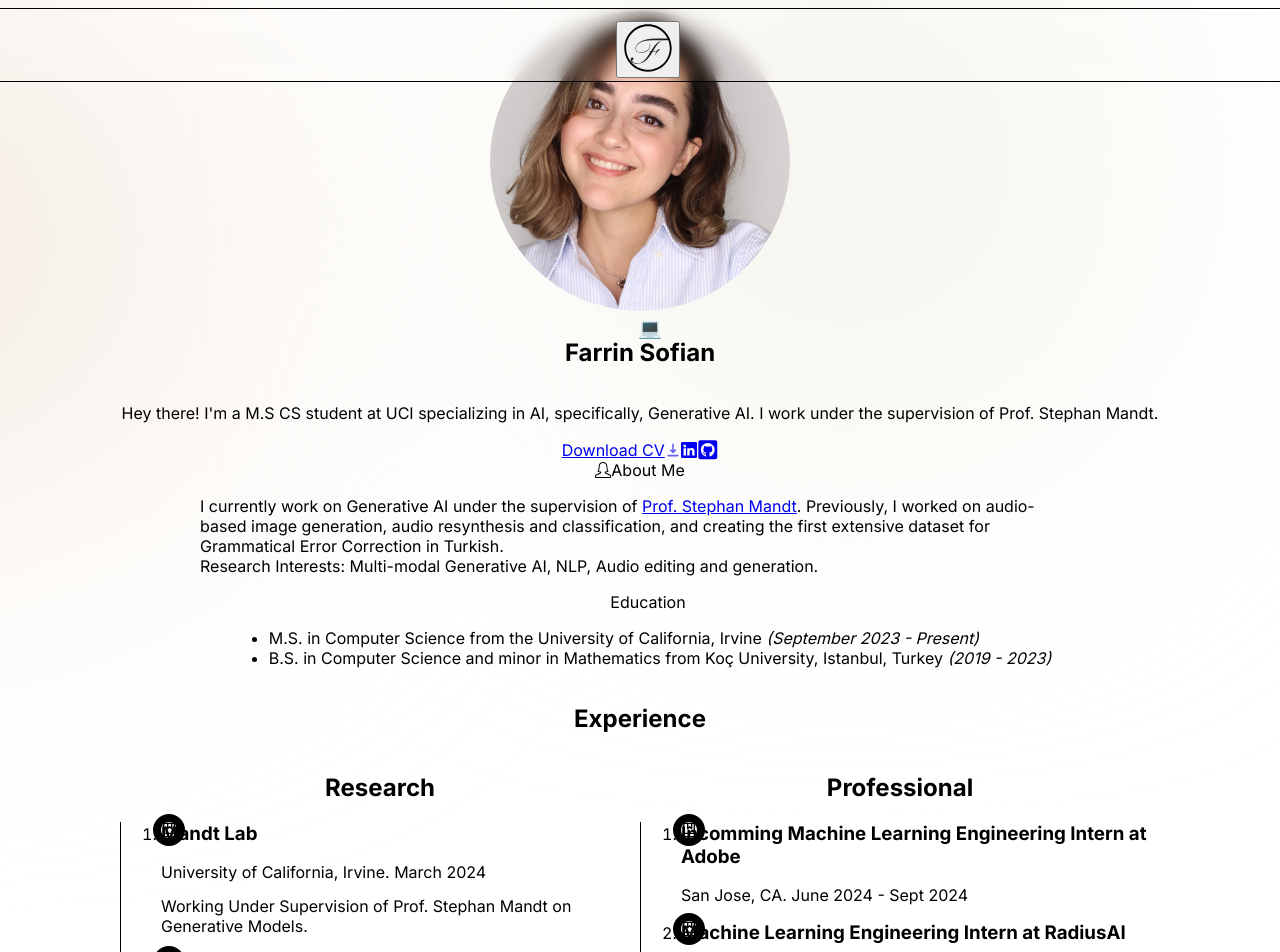
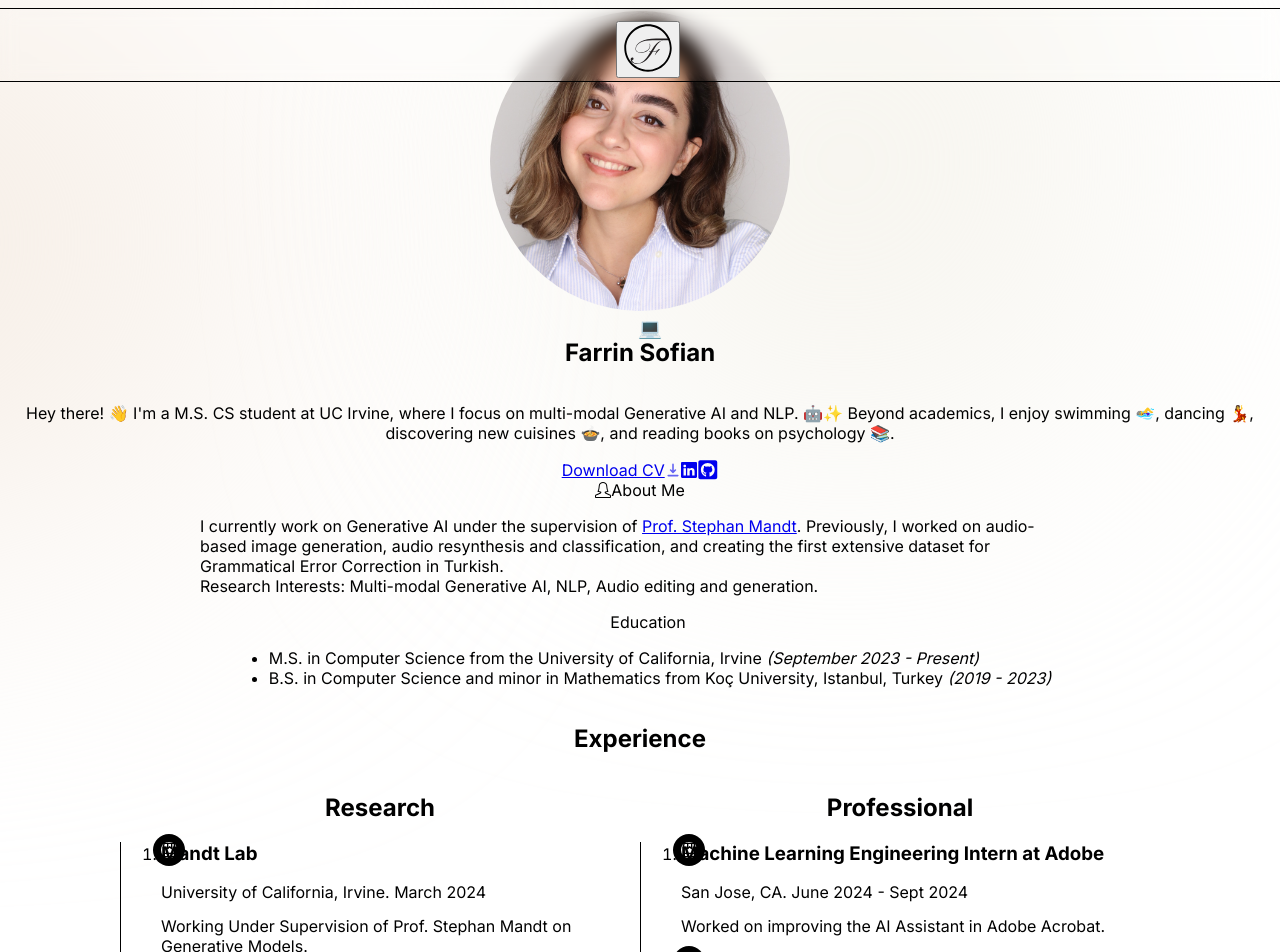
Before and after one commit to farrinfedra/fedra-portfolio, a Next.js app: page / in a window 1280 px wide. Shown: the top 952 px of the page. Built offline with nearby package versions, Linux system fonts and the light colour scheme; some icons are missing.

Commit message:
update internship

```diff
--- a/components/intro.tsx
+++ b/components/intro.tsx
@@ -65,8 +65,13 @@ export default function Intro() {
           <span>Farrin Sofian</span>
         </motion.h1>
         <p className="text-2xl leading-10 tracking-tight text-slate-900 mt-4 md:text-xl">
-          Hey there! I'm a M.S CS student at UCI specializing in AI, specifically, Generative AI.
-          I work under the supervision of Prof. Stephan Mandt.
+          {/* Hey there! I'm a M.S CS student at UC Irvine.
+          My research and interest are on multi-modal Generative AI and NLP. In my free time, I enjoy swimming and dancing,
+          discovering new cuisines and reading about psychology. */}
+          Hey there! 👋
+          I'm a M.S. CS student at UC Irvine, where I focus on multi-modal Generative AI and NLP. 🤖✨
+          Beyond academics, I enjoy swimming 🏊‍♀️, dancing 💃, discovering new cuisines 🍲, and reading books on psychology 📚.
+
         </p>
         <motion.div
           className="flex mt-5 sm:flex-row items-center justify-center gap-2 text-lg font-medium
--- a/lib/data.ts
+++ b/lib/data.ts
@@ -63,9 +63,9 @@ export const RexperiencesData = [
 
 export const PexperiencesData = [
   {
-        title: "Incomming Machine Learning Engineering Intern at Adobe",
+        title: "Machine Learning Engineering Intern at Adobe",
         date: "San Jose, CA. June 2024 - Sept 2024",
-        description: "",
+        description: "Worked on improving the AI Assistant in Adobe Acrobat.",
   },
   {
         title: "Machine Learning Engineering Intern at RadiusAI",
```
